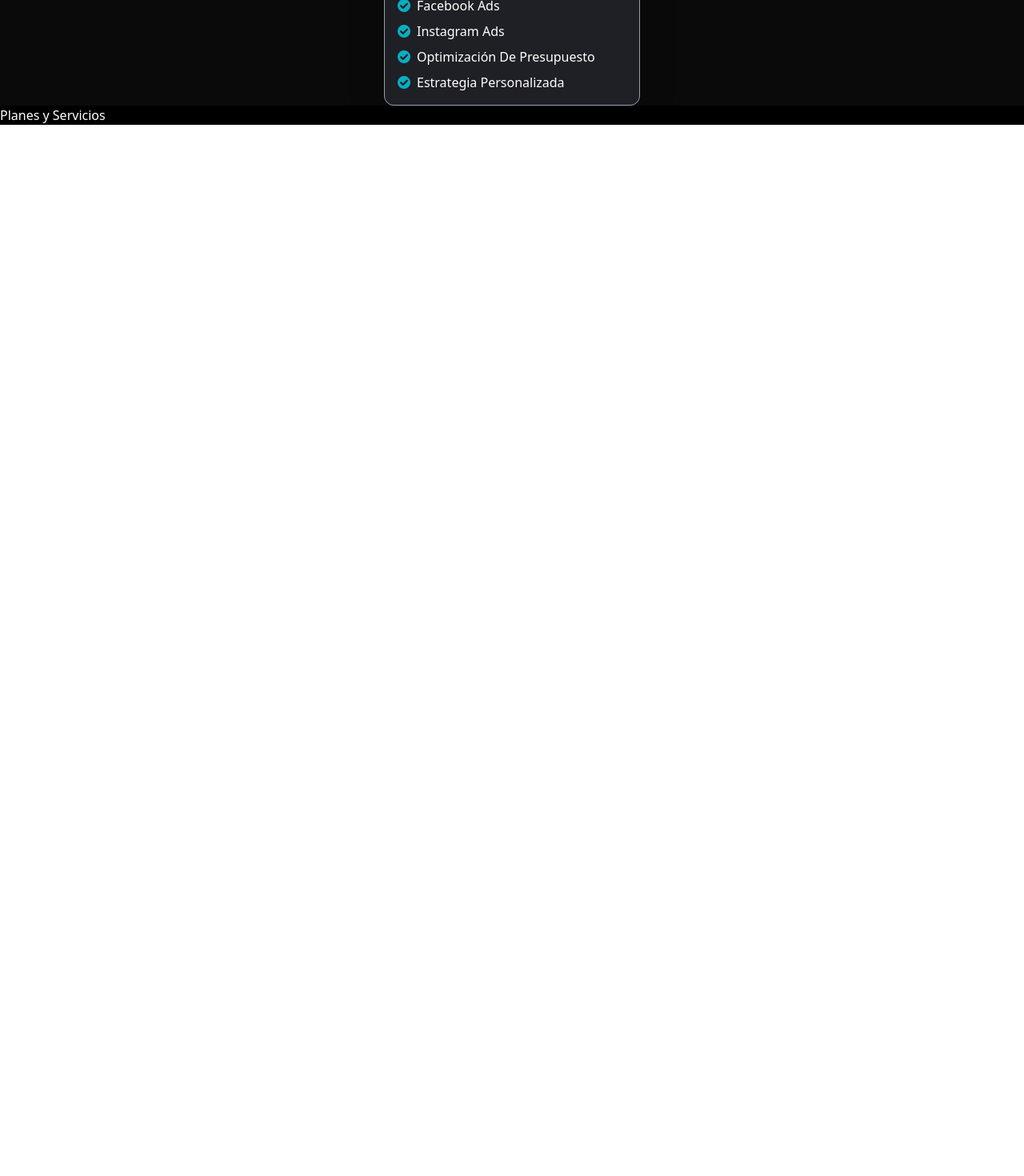
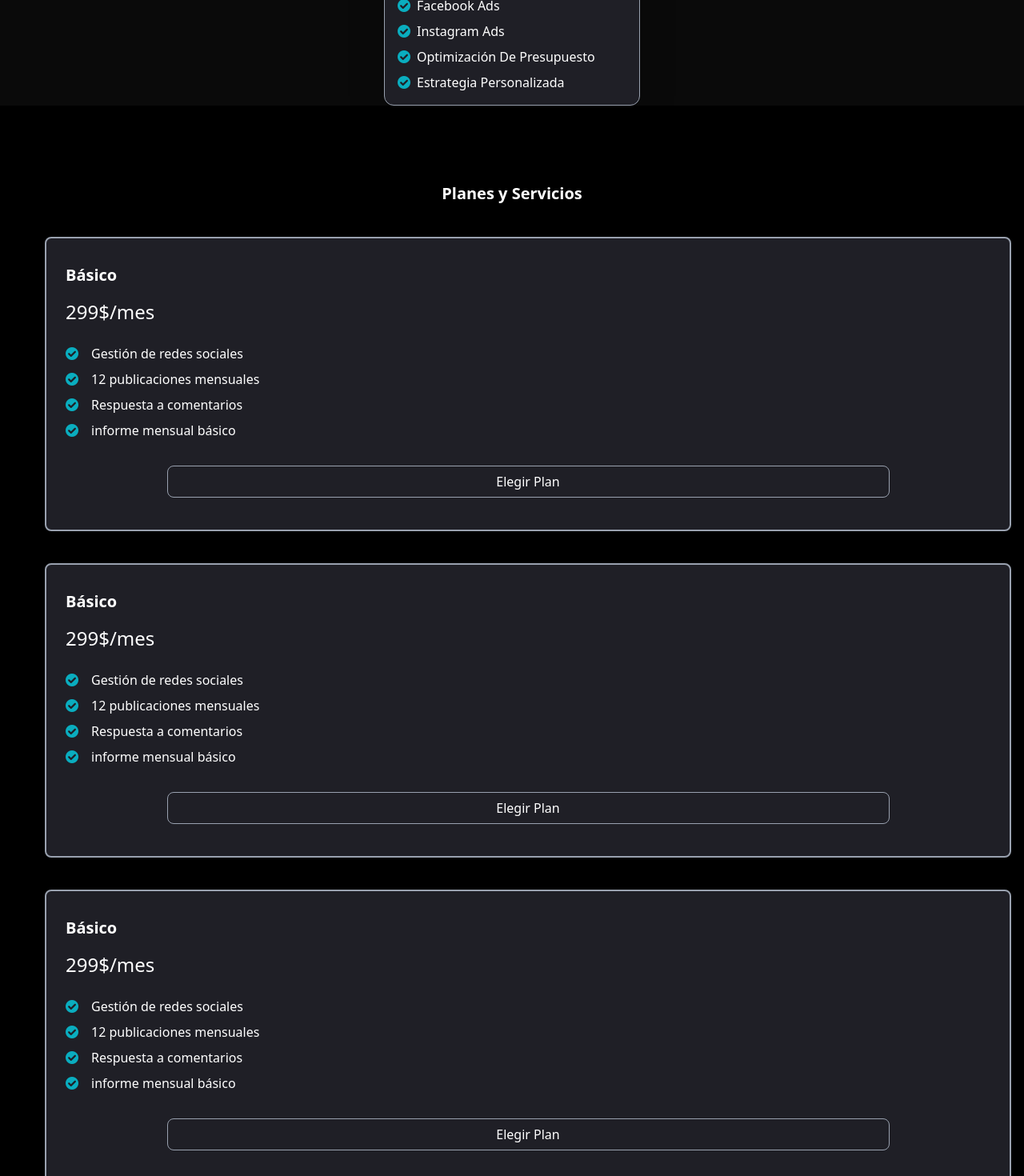
Before and after one commit to KennyGi0053/KeneticsStudio, a React (Vite) app: page / in a window 1280 px wide. Shown: the part 1280-2750 px from the top of the page at 80% size. Before the commit the page ends 1436 px from the top, so only its background shows below. Built offline with nearby package versions, Linux system fonts and the light colour scheme.

Commit message:
componente planes avanzado

```diff
--- a/src/components/Planes.jsx
+++ b/src/components/Planes.jsx
@@ -1,9 +1,95 @@
-import React from 'react'
-
+import check from "../assets/checkin.png"
 const Planes = () => {
   return (
-    <div>
-      <h1 className='text-white'>Planes y Servicios</h1>
+    <div className='p-4 mt-20 '>
+      <h1 className='text-white text-xl font-bold text-center'>Planes y Servicios</h1>
+    <div className='md:ml-10 mt-10 border-2 border-gray-400 rounded-lg shadow-2xl h-92 bg-[#1f1f26] transform transition-all duration-300 hover:shadow-indigo-500/100 overflow-x-auto'>
+      <div className='ml-6 mt-8 '>
+
+      <h2 className='text-xl font-semibold text-white mt-4'>Básico</h2>
+      <h1 className='text-2xl text-white mt-4'>299$/mes</h1>
+      <div className='text-white mt-4 '  >
+        <div className="flex flex-row items-center mt-6 gap-4 ">
+        <img src={check} alt="" className="h-4 w-4" />
+        <p >Gestión de redes sociales</p>
+        </div>
+        <div className="flex flex-row items-center mt-2 gap-4">
+        <img src={check} alt="" className="h-4 w-4" />
+        <p >12 publicaciones mensuales</p>
+        </div>
+        <div className="flex flex-row items-center mt-2 gap-4">
+        <img src={check} alt="" className="h-4 w-4" />
+
+        <p >Respuesta a comentarios</p>
+        </div>
+        <div className="flex flex-row items-center mt-2 gap-4">
+        <img src={check} alt="" className="h-4 w-4" />
+        <p >informe mensual básico</p>
+        </div>
+      </div>
+      </div>
+      <button className='mt-8 border-1 border-gray-400 text-white mx-auto block rounded-lg h-10 w-3/4'>
+      Elegir Plan
+      </button>
+    </div>
+    <div className='md:ml-10 mt-10 border-2 border-gray-400 rounded-lg shadow-2xl h-92 bg-[#1f1f26] transform transition-all duration-300 hover:shadow-indigo-500/100 overflow-x-auto'>
+      <div className='ml-6 mt-8 '>
+
+      <h2 className='text-xl font-semibold text-white mt-4'>Básico</h2>
+      <h1 className='text-2xl text-white mt-4'>299$/mes</h1>
+      <div className='text-white mt-4 '  >
+        <div className="flex flex-row items-center mt-6 gap-4 ">
+        <img src={check} alt="" className="h-4 w-4" />
+        <p >Gestión de redes sociales</p>
+        </div>
+        <div className="flex flex-row items-center mt-2 gap-4">
+        <img src={check} alt="" className="h-4 w-4" />
+        <p >12 publicaciones mensuales</p>
+        </div>
+        <div className="flex flex-row items-center mt-2 gap-4">
+        <img src={check} alt="" className="h-4 w-4" />
+
+        <p >Respuesta a comentarios</p>
+        </div>
+        <div className="flex flex-row items-center mt-2 gap-4">
+        <img src={check} alt="" className="h-4 w-4" />
+        <p >informe mensual básico</p>
+        </div>
+      </div>
+      </div>
+      <button className='mt-8 border-1 border-gray-400 text-white mx-auto block rounded-lg h-10 w-3/4'>
+      Elegir Plan
+      </button>
+    </div>
+    <div className='md:ml-10 mt-10 border-2 border-gray-400 rounded-lg shadow-2xl h-92 bg-[#1f1f26] transform transition-all duration-300 hover:shadow-indigo-500/100 overflow-x-auto'>
+      <div className='ml-6 mt-8 '>
+
+      <h2 className='text-xl font-semibold text-white mt-4'>Básico</h2>
+      <h1 className='text-2xl text-white mt-4'>299$/mes</h1>
+      <div className='text-white mt-4 '  >
+        <div className="flex flex-row items-center mt-6 gap-4 ">
+        <img src={check} alt="" className="h-4 w-4" />
+        <p >Gestión de redes sociales</p>
+        </div>
+        <div className="flex flex-row items-center mt-2 gap-4">
+        <img src={check} alt="" className="h-4 w-4" />
+        <p >12 publicaciones mensuales</p>
+        </div>
+        <div className="flex flex-row items-center mt-2 gap-4">
+        <img src={check} alt="" className="h-4 w-4" />
+
+        <p >Respuesta a comentarios</p>
+        </div>
+        <div className="flex flex-row items-center mt-2 gap-4">
+        <img src={check} alt="" className="h-4 w-4" />
+        <p >informe mensual básico</p>
+        </div>
+      </div>
+      </div>
+      <button className='mt-8 border-1 border-gray-400 text-white mx-auto block rounded-lg h-10 w-3/4'>
+      Elegir Plan
+      </button>
+    </div>
     </div>
   )
 }
```
